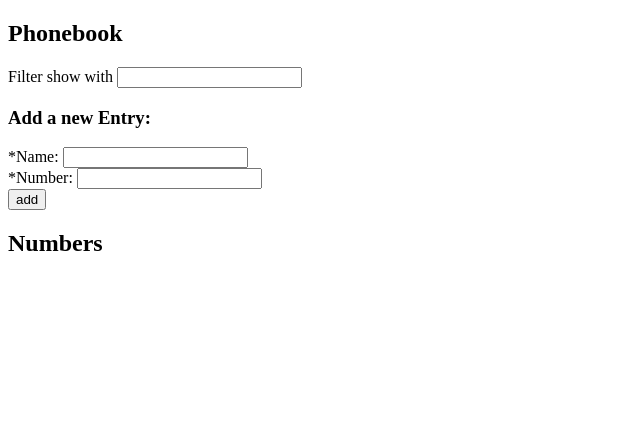
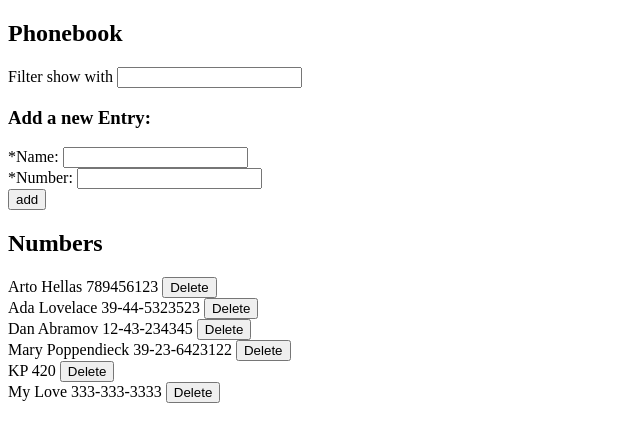
Before and after one commit to KPInc425/fso-part2, a React (Create React App) app in the folder phonebook/: page / in a window 1280 px wide. Shown: the top 442 px of the page, without its empty margins (0-640 px from the left). Built offline with nearby package versions, Linux system fonts and the light colour scheme; data requests are answered from the project's data file.

Commit message:
Implement exercise 2.18 solution: replace number in backend server

```diff
--- a/phonebook/db.json
+++ b/phonebook/db.json
@@ -1,3 +1,34 @@
 {
-  "persons": []
+  "persons": [
+    {
+      "name": "Arto Hellas",
+      "number": "789456123",
+      "id": 1
+    },
+    {
+      "name": "Ada Lovelace",
+      "number": "39-44-5323523",
+      "id": 2
+    },
+    {
+      "name": "Dan Abramov",
+      "number": "12-43-234345",
+      "id": 3
+    },
+    {
+      "name": "Mary Poppendieck",
+      "number": "39-23-6423122",
+      "id": 4
+    },
+    {
+      "name": "KP",
+      "number": "420",
+      "id": 5
+    },
+    {
+      "name": "My Love",
+      "number": "333-333-3333",
+      "id": 6
+    }
+  ]
 }
--- a/phonebook/src/App.js
+++ b/phonebook/src/App.js
@@ -48,13 +48,27 @@ const App = () => {
       return alert('You must fill in all fields!');
     }
     // Check if phonebook already contains added name
-    if (persons.find((person) => person.name === newName)) {
-      return alert(`${newName} is already in the phonebook`);
-    }
+    const personChose = persons.find((person) => person.name === newName);
+    if (personChose) {
+     if (window.confirm(`${newName} is already in the phonebook, replace old number with new one?`))
+      console.log(personChose);
+      const changedNumber = { ...personChose, number: newNum };
+      console.log(changedNumber);
+      phonebookService
+        .updateNum(personChose.id, changedNumber)
+        .then(returnedPerson => {
+          console.log(personChose.id);
+          const updatedArray = persons.map(person => person.id !== personChose.id ? person : returnedPerson);
+          console.log(updatedArray);
+          return setPersons(updatedArray);
+        })
+        .catch(error => {
+          alert('Change number operation failed');
+        })
     // Check if phonebook already contains number (Not sure this will work with a string)
-    if (persons.find((person) => person.number === newNum)) {
+    } else if (persons.find((person) => person.number === newNum)) {
       return alert(`${newNum} is already in the phonebook`);
-    }
+    } else {
       const newPerson = { name: newName, number: newNum, id: persons.length + 1};
       setNewName('');
       setNewNum('');
@@ -69,6 +83,8 @@ const App = () => {
         .then(returnedNumber => {
           return setPersons(persons.concat(returnedNumber));
         })
+    }
+
   }
 
   const deleteNum = (e) => {
--- a/phonebook/src/services/phonebook.js
+++ b/phonebook/src/services/phonebook.js
@@ -16,8 +16,15 @@ const deleteNum = (id) => {
     return request.then(response => response.data);
 }
 
+const updateNum = (id, newObject) => {
+    console.log(id);
+    const request = axios.put(`${baseUrl}/${id}`, newObject);
+    return request.then(response => response.data);
+}
+
 export default {
     getAll,
     create,
     deleteNum,
+    updateNum,
 }
```
Lines whose indentation alone changed are shown as unchanged.
